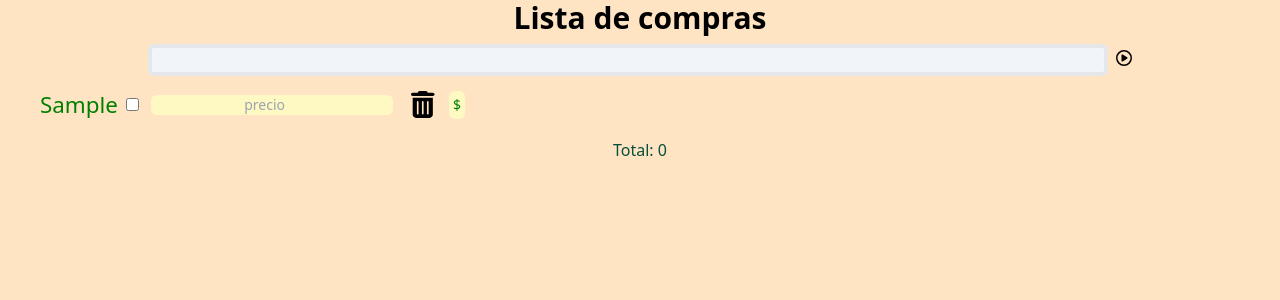
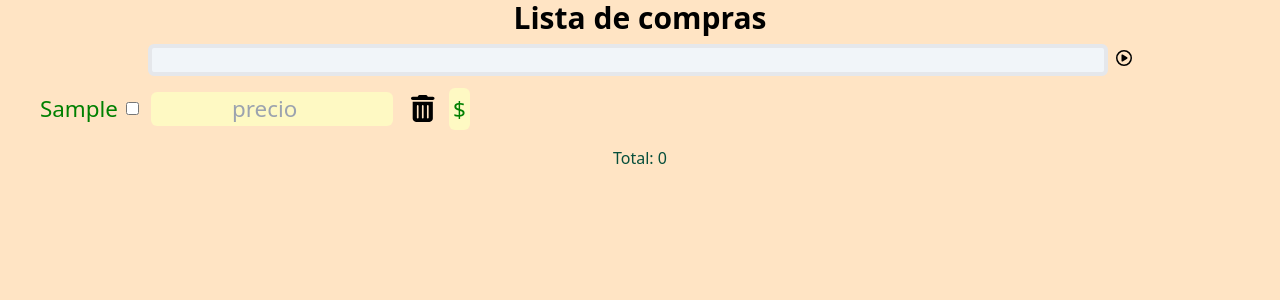
Before and after one commit to marguigle/Lista-de-compras, a React (Vite) app: page / in a window 1280 px wide. Both pictures are taken after typing "Sample" into the empty fields and a click on the button 1124 px from the left and 58 px from the top of the page. Shown: the top 300 px of the page. Built offline with nearby package versions, Linux system fonts and the light colour scheme.

Commit message:
se aumenta tamaño de precio y valor

```diff
--- a/src/components/Producto.jsx
+++ b/src/components/Producto.jsx
@@ -41,7 +41,7 @@ const Producto = ({
         value={valor}
         onChange={handleChange}
         placeholder="precio"
-        className="w-1/5  text-center text-sm col-span-3 ml-3  bg-yellow-100 rounded-md"
+        className="w-1/5  text-center text-md col-span-3 ml-3  bg-yellow-100 rounded-md"
       />
       <button onClick={() => onDeleteProduct(producto.id)}>
         <svg
@@ -54,7 +54,7 @@ const Producto = ({
         </svg>
       </button>
 
-      <div className="flex-row text-sm ml-3 col-span-3 bg-yellow-100 rounded-md p-1">
+      <div className="flex-row text-md ml-3 col-span-3 bg-yellow-100 rounded-md p-1">
         $ {valor}
       </div>
     </div>
```
